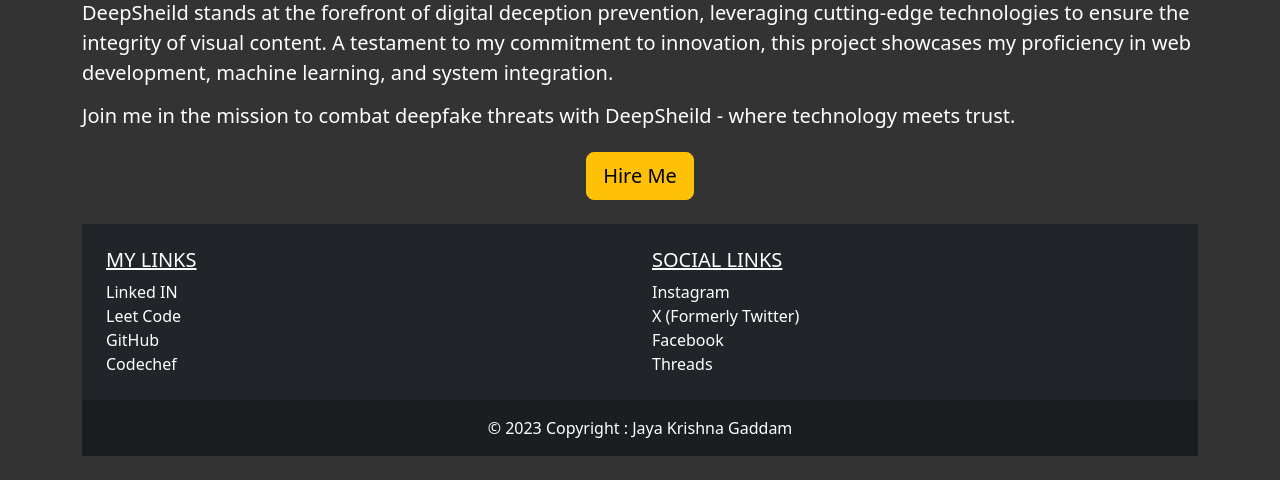
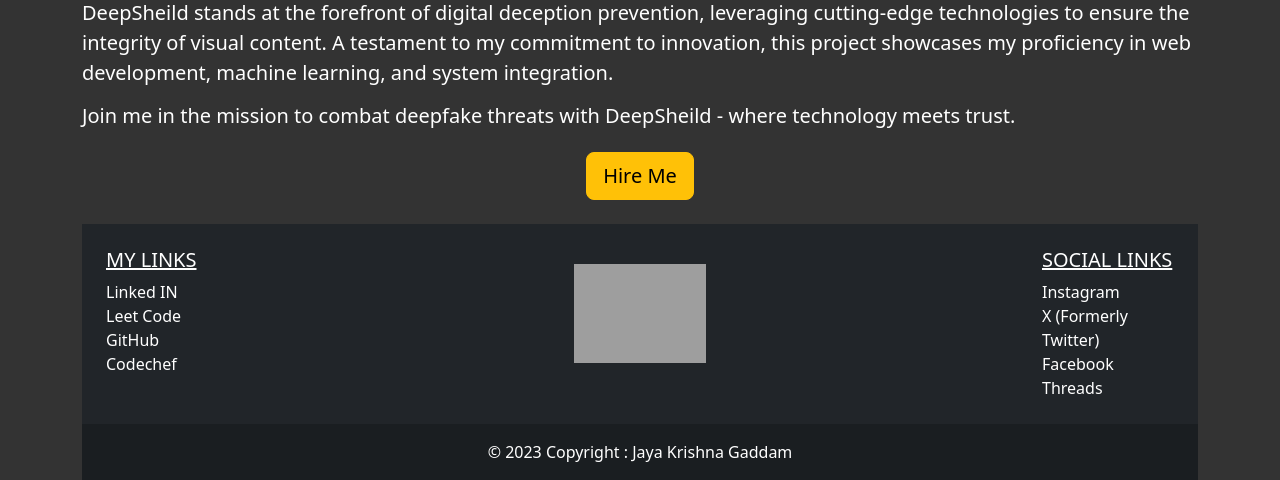
Before and after one commit to jayakrishnagaddam/Profile-JayaKrishna, a Flask app: page / in a window 1280 px wide. Shown: the part 4624-5104 px from the top of the page. Before the commit the page ends 5080 px from the top, so only its background shows below. Run offline with Flask 3, Linux system fonts and the light colour scheme; grey boxes are pictures that could not be loaded.

Commit message:
Update footer

```diff
--- a/templates/footer.html
+++ b/templates/footer.html
@@ -3,14 +3,22 @@
 
     <div class="row">
 
-      <div class="col-lg-6 col-md-12 mb-4 mb-md-0">
+      <div class="col">
         <h5 class="text-uppercase"><u>My Links</u></h5>
          <a class="nav-link active" aria-current="page" href="https://linkedin.com/in/jaya-krishna-gaddam-92a62221b" target="_blank">Linked IN</a>
          <a class="nav-link active" aria-current="page" href="https://leetcode.com/jayakrishna_fyi/" target="_blank">Leet Code</a>
         <a class="nav-link active" aria-current="page" href="https://github.com/jayakrishnagaddam" target="_blank">GitHub</a>
           <a class="nav-link active" aria-current="page" href="https://www.codechef.com/users/thisiskrishna9" target="_blank">Codechef</a>
       </div>
-      <div class="col-lg-6 col-md-15 mb-4 mb-md-0">
+      <div class="col"></div>
+      <div class="col"></div>
+      <div class="col mt-3">
+        <img src="static\footerpic.jpg">
+
+      </div>
+      <div class="col"></div>
+      <div class="col"></div>
+      <div class="col">
         <h5 class="text-uppercase"><u>Social Links</u></h5>
          <a class="nav-link active" aria-current="page" href="https://www.instagram.com/jayakrishna_fyi" target="_blank">Instagram</a>
         <a class="nav-link active" aria-current="page" href="https://twitter.com/jayakrishna_fyi" target="_blank">X (Formerly Twitter)</a>
```
